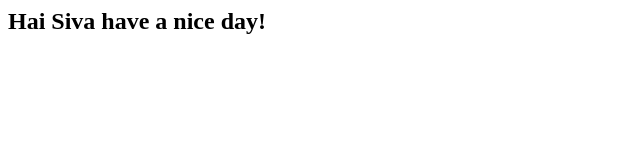
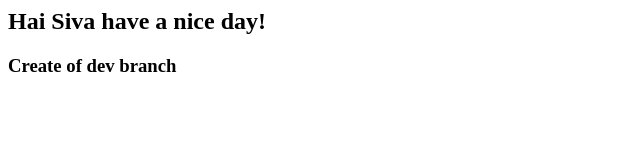
Before and after one commit to sivajan4/Bugpro, a plain HTML site: page index.html in a window 1280 px wide. Shown: the whole page, without its empty margins (0-640 px from the left). Drawn offline with Linux system fonts and the light colour scheme.

Commit message:
add dev branch on this html

```diff
--- a/index.html
+++ b/index.html
@@ -4,5 +4,6 @@
 </head>
 <body>
 	<h2>Hai Siva have a nice day!</h2>
+	<h3> Create of dev branch </h3>
 </body>
 </html>
```
